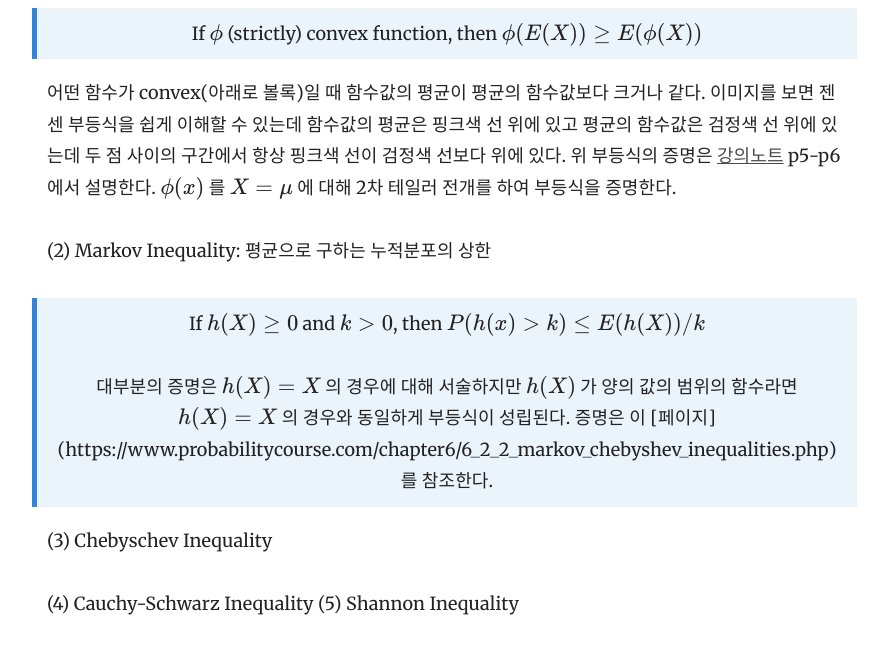
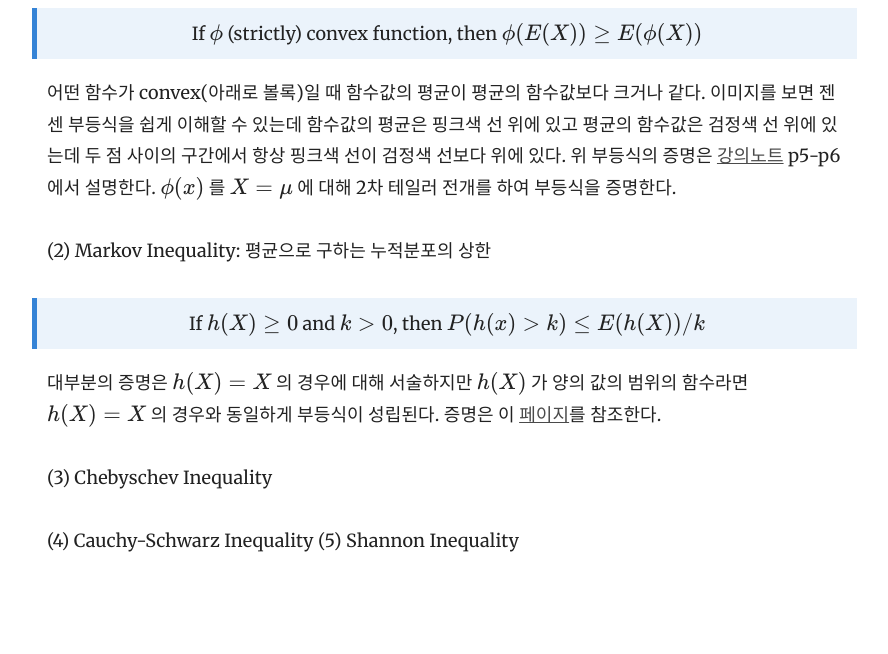
Before and after one commit to yrk3434/yrk3434.github.io, a Jekyll site: the page built from _docs/Theory/Mathematical Statistics.md, in a window 1280 px wide and 900 px high, scrolled down 4791 px, cut to the strip 229-883 px from the top of the window. Shown: the whole strip, without its empty margins (343-1231 px from the left). Built offline with Jekyll 4.4.1, drawn with Linux system fonts in a browser that asks for light colours; formulas are drawn with MathJax 3; after the commit the page ends 5628 px from its top, so only the background shows below that.

Commit message:
Update Mathematical Statistics.md

```diff
--- a/_docs/Theory/Mathematical Statistics.md
+++ b/_docs/Theory/Mathematical Statistics.md
@@ -132,9 +132,9 @@ $ X_1, X_2, ..., X_n $ 이 identically independent distributed(iid) $ F $ 를
 위 부등식의 증명은 [강의노트](https://www.cs.purdue.edu/homes/hmaji/teaching/Spring%202018/lectures/note01.pdf) p5-p6에서 설명한다.
 $ \phi(x) $ 를 $ X=\mu $ 에 대해 2차 테일러 전개를 하여 부등식을 증명한다.
 
-(2) Markov Inequality: 평균으로 구하는 누적분포의 상한  <br/>
+(2) Markov Inequality: 평균으로 구하는 누적분포의 상한
 > <center> If $ h(X) \geq 0 $ and $ k>0 $, then $ P(h(x)>k) \leq E(h(X))/k $ <center/>
-<br/>
+
 대부분의 증명은 $ h(X)=X $ 의 경우에 대해 서술하지만 $ h(X) $ 가 양의 값의 범위의 함수라면 $ h(X)=X $ 의 경우와 동일하게 부등식이 성립된다.
 증명은 이 [페이지](https://www.probabilitycourse.com/chapter6/6_2_2_markov_chebyshev_inequalities.php)를 참조한다.
 
```
